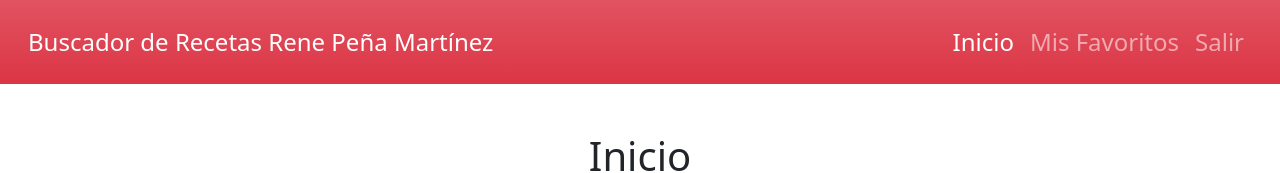
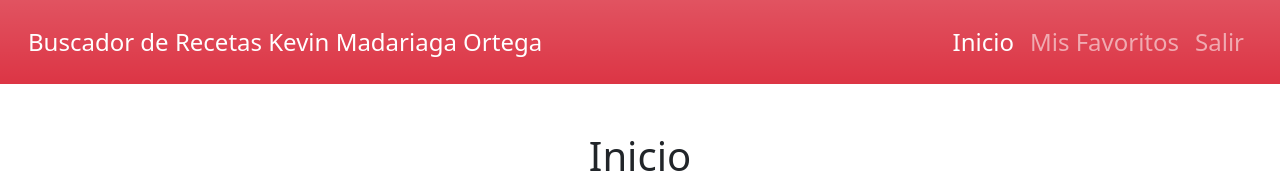
Before and after one commit to Kevin23260/Recetas, a plain HTML site: page index.html in a window 1280 px wide. Shown: the top 173 px of the page. Drawn offline with Linux system fonts and the light colour scheme; no server answers; sample sign-in values are in the browser's storage.

Commit message:
Update index.html

```diff
--- a/index.html
+++ b/index.html
@@ -20,7 +20,7 @@
 
     <nav class="navbar navbar-expand-lg navbar-dark bg-danger bg-gradient p-3">
         <div class="container-fluid">
-            <a class="navbar-brand fs-4" href="index.html">Buscador de Recetas Rene Peña Martínez</a>
+            <a class="navbar-brand fs-4" href="index.html">Buscador de Recetas Kevin Madariaga Ortega</a>
             <button class="navbar-toggler" type="button" data-bs-toggle="collapse" data-bs-target="#navbarNavDropdown" aria-controls="navbarNavDropdown" aria-expanded="false" aria-label="Toggle navigation">
                 <span class="navbar-toggler-icon"></span>
             </button>
```
